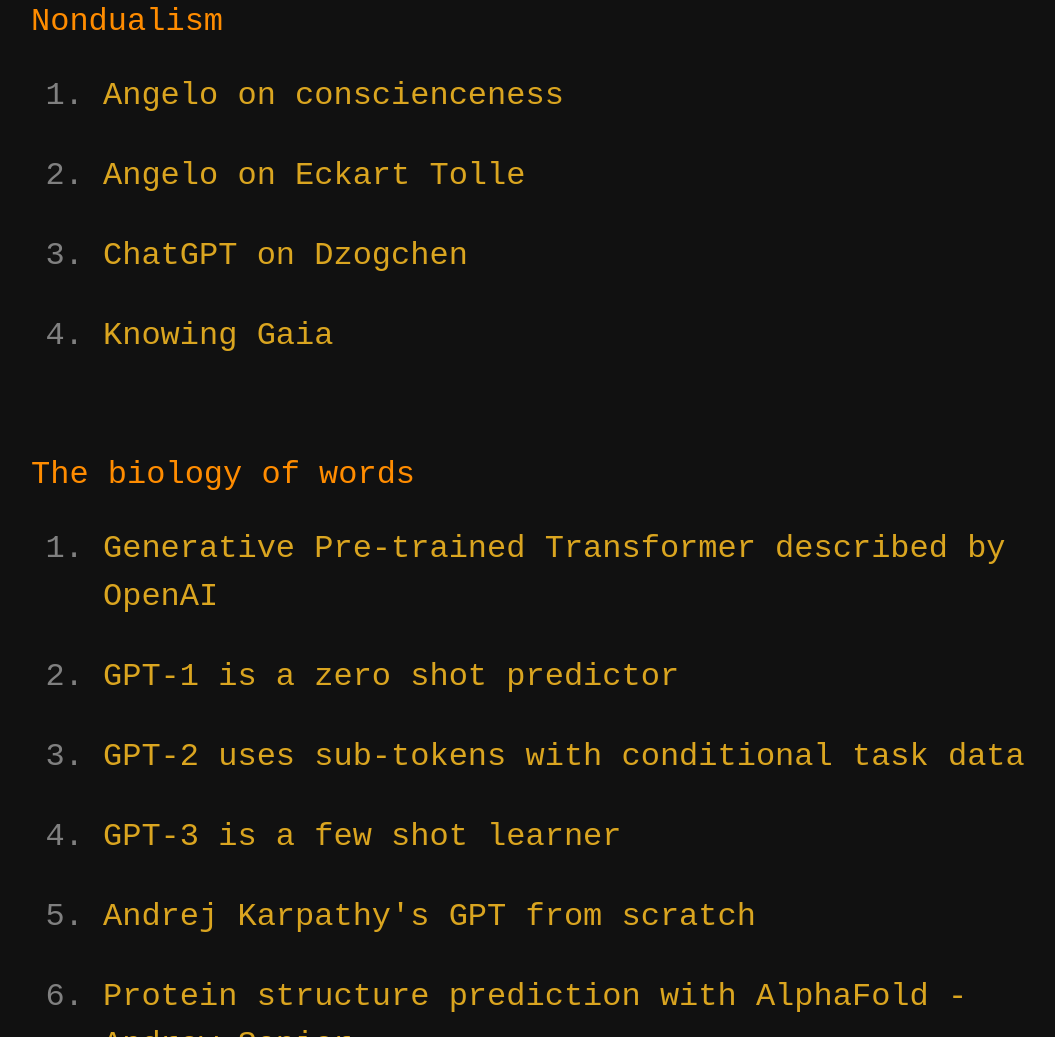
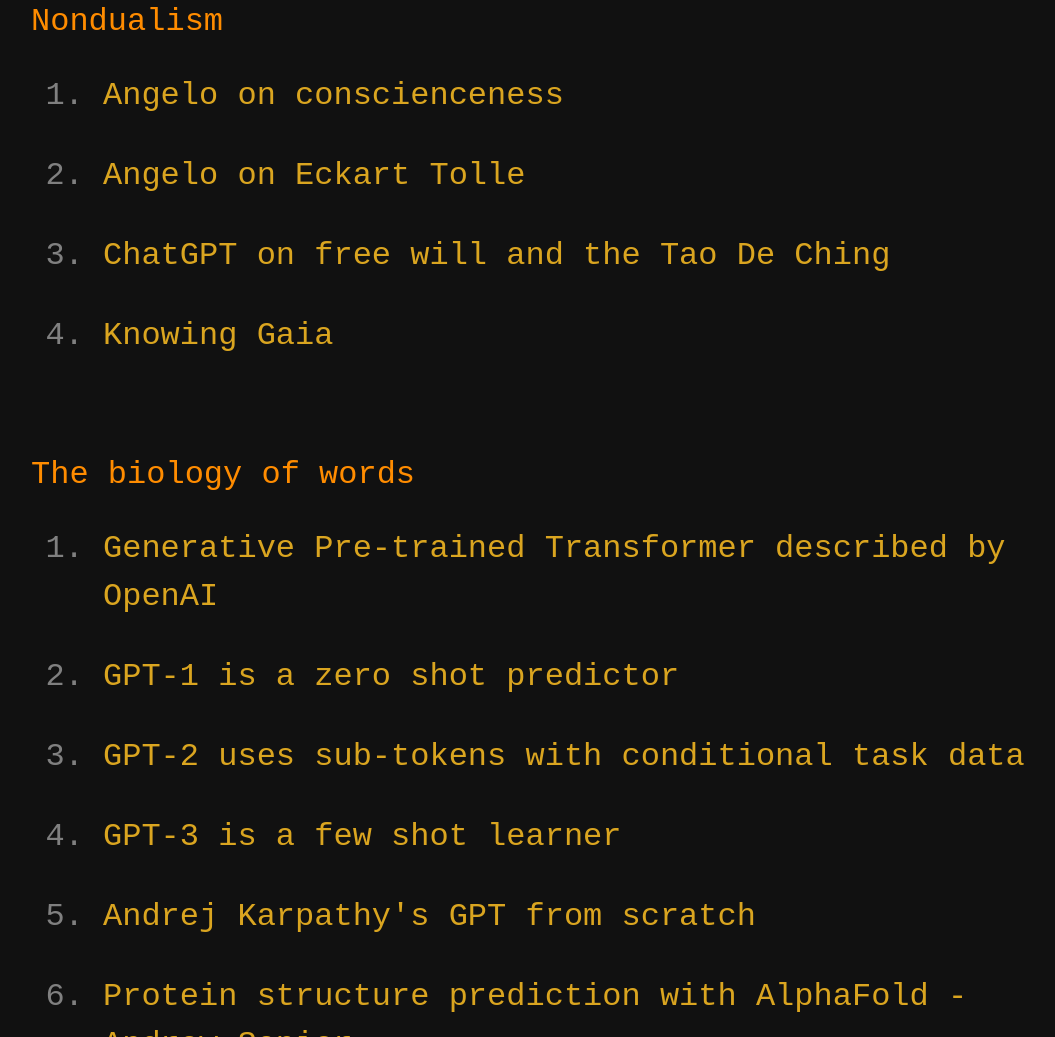
Before and after one commit to mricos/cryptochromatic, a plain HTML site: page blog.html in a window 1280 px wide. Shown: the part 871-1908 px from the top of the page, without its empty margins (105-1160 px from the left). Drawn offline with Linux system fonts and the light colour scheme.

Commit message:
Renames to free will

```diff
--- a/blog.html
+++ b/blog.html
@@ -114,7 +114,7 @@
 		</li>
 		<li id="dzogchen" >
 			<a href="./dzogchen.html">
-		  		ChatGPT on Dzogchen
+		  		ChatGPT on free will and the Tao De Ching
 			</a>
 		</li>
     	<li>
```
